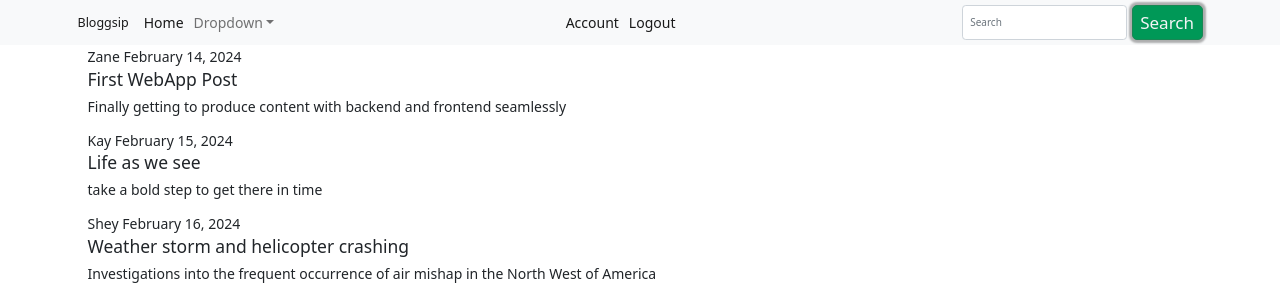
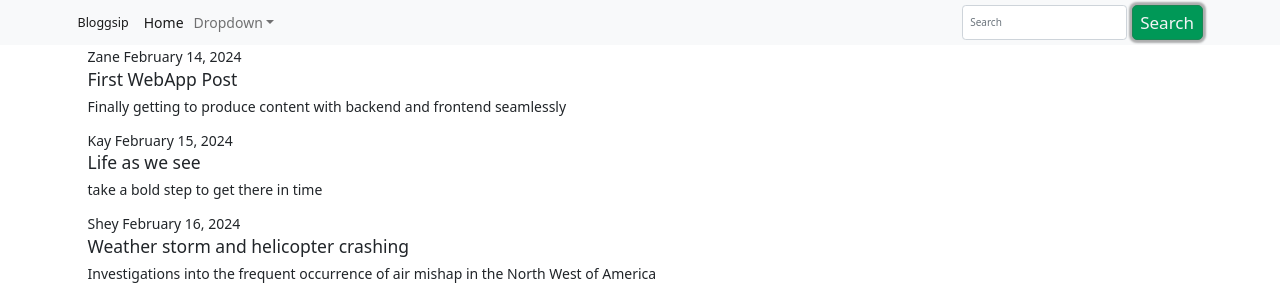
Before and after one commit to Sekeza/blogwithflask, a Flask app: page / in a window 1280 px wide. Shown: the top 300 px of the page. Run offline with Flask 3, Linux system fonts and the light colour scheme; parts of the project's set-up code (start-up, migrations or seed data) failed here and were passed over.

Commit message:
Added an if statement using the current_user.is_authenticated to know show the account or logout if user is login or else show the login and register nav buttons

```diff
--- a/blogwithflask/blogwithflask/templates/layout.html
+++ b/blogwithflask/blogwithflask/templates/layout.html
@@ -28,9 +28,13 @@
                     <li class="nav-item dropdown">
                         <a class="nav-link dropdown-toggle" href="#" role="button" data-bs-toggle="dropdown" aria-expanded="false">Dropdown</a>
                         <ul class="dropdown-menu ">
+                            {% if current_user.is_authenticated %}
+                                <li><a class="dropdown-item" href="{{ url_for('users.logout') }}">Logout</a></li>
+                            {% else %}
+                                <li><a class="dropdown-item" href="{{ url_for('users.register') }}">Register</a></li>
+                                <li><a class="dropdown-item" href="{{ url_for('users.login') }}">Login</a></li>
+                            {% endif %}
                             <li><a class="dropdown-item" href="{{ url_for('users.about') }}">About</a></li>
-                            <li><a class="dropdown-item" href="{{ url_for('users.register') }}">Register</a></li>
-                            <li><a class="dropdown-item" href="{{ url_for('users.login') }}">Login</a></li>
                             <li><hr class="dropdown-divider"></li>
                             <li><a class="dropdown-item" href="#">Something else here</a></li>
                         </ul>
@@ -38,12 +42,11 @@
 
                 </ul>
                 <ul class="navbar-nav me-auto mb-2 mb-lg-0">
-                    <li class="nav-item">
-                        <a class="nav-link active" aria-current="page" href="{{ url_for('users.home') }}">Account</a>
-                    </li>
-                    <li class="nav-item">
-                        <a class="nav-link active" aria-current="page" href="{{ url_for('users.home') }}">Logout</a>
-                    </li>
+                    {% if current_user.is_authenticated %}
+                        <li class="nav-item">
+                            <a class="nav-link active" aria-current="page" href="{{ url_for('users.home') }}">Account</a>
+                        </li>
+                    {% endif %}
                 </ul>
                 <form class="d-flex" role="search">
                     <input class="form-control me-2" type="search" placeholder="Search" aria-label="Search">
```
